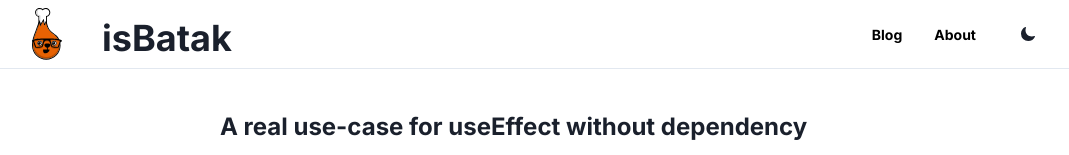
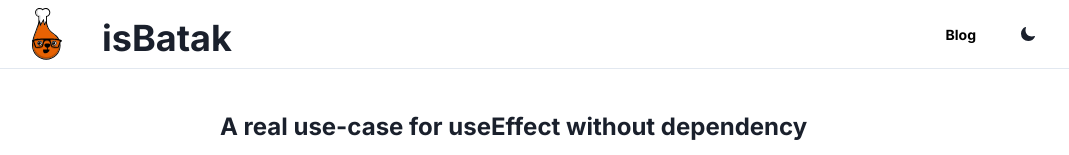
Before and after one commit to isBatak/website, a Next.js app: page / in a window 1280 px wide. Shown: the top 155 px of the page, without its empty margins (100-1169 px from the left). Built offline with nearby package versions, Linux system fonts and the light colour scheme.

Commit message:
remove about page

```diff
--- a/components/shared/navigations/main/navigation.tsx
+++ b/components/shared/navigations/main/navigation.tsx
@@ -36,10 +36,10 @@ const NAV_ITEMS: Array<NavItem> = [
     label: 'Blog',
     href: '/',
   },
-  {
-    label: 'About',
-    href: '/about',
-  },
+  // {
+  //   label: 'About',
+  //   href: '/about',
+  // },
 ];
 
 const DesktopNav = () => {
```
